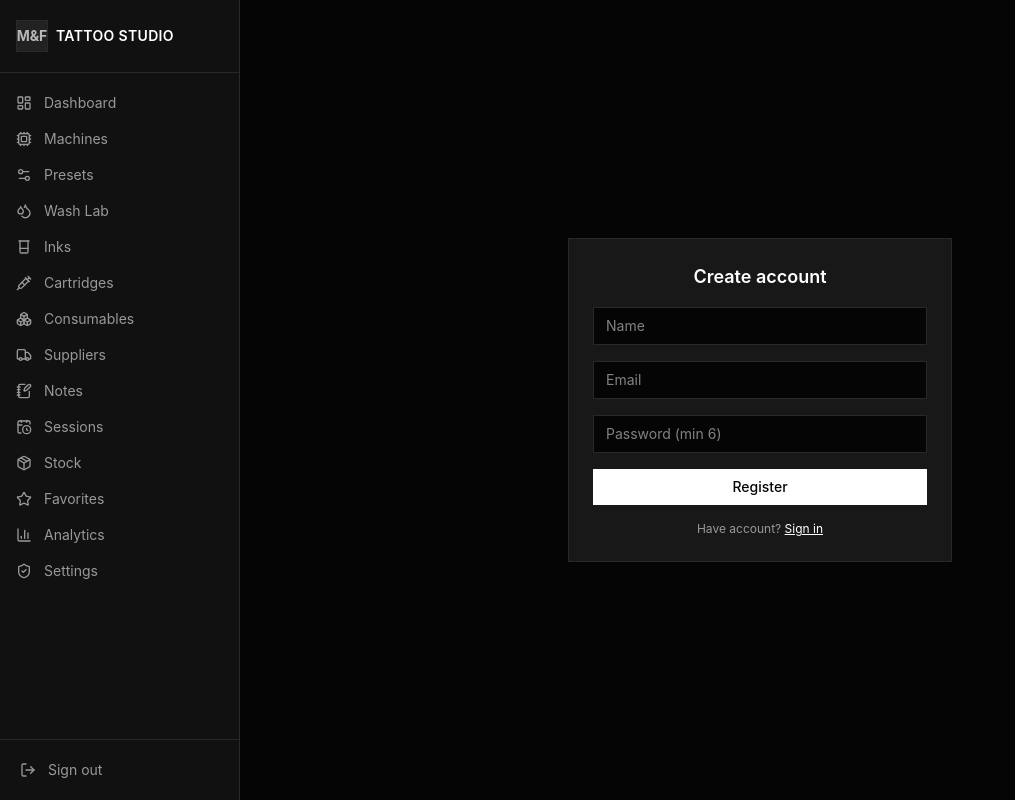
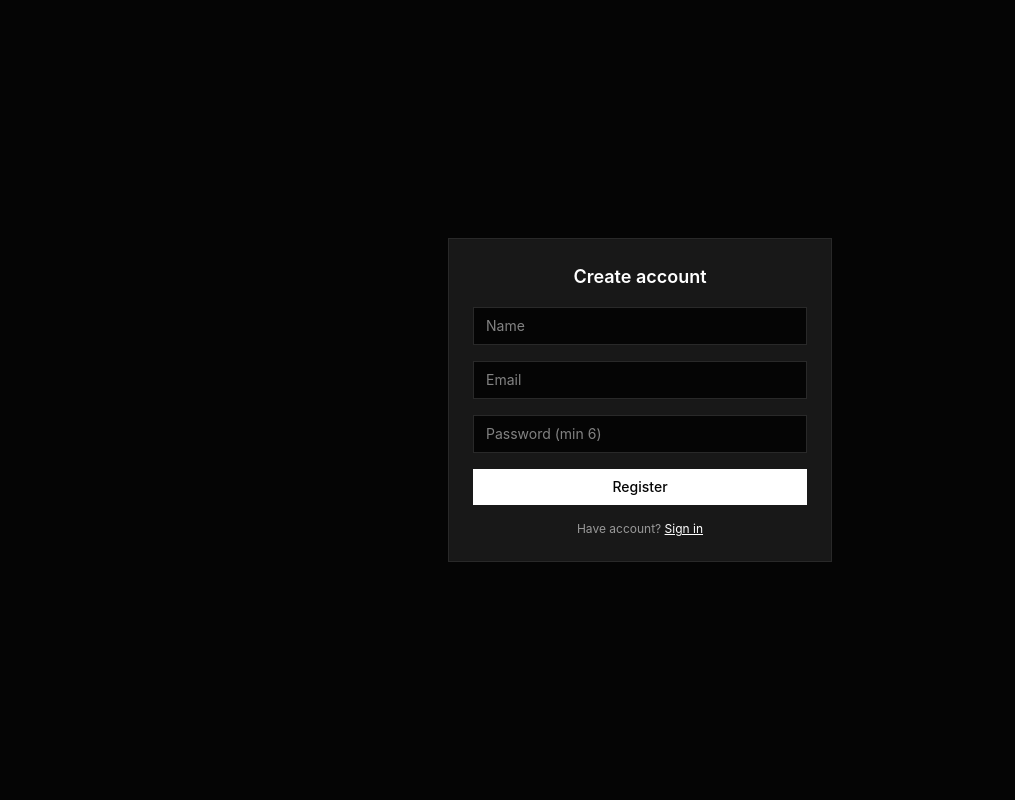
Before and after one commit to merolferdy-maker/mf-tattoo, a Next.js app: page /register in a window 1280 px wide. Shown: the whole page, without its empty margins (0-1015 px from the left). Built offline with nearby package versions, Linux system fonts and the light colour scheme.

Commit message:
Remove all nav components from layout to debug

```diff
--- a/src/app/layout.tsx
+++ b/src/app/layout.tsx
@@ -1,8 +1,6 @@
 import type { Metadata } from "next";
 import { Geist, Geist_Mono } from "next/font/google";
 import "./globals.css";
-import Sidebar from "@/components/Sidebar";
-import BottomNav from "@/components/BottomNav";
 
 const geistSans = Geist({ variable: "--font-geist-sans", subsets: ["latin"] });
 const geistMono = Geist_Mono({ variable: "--font-geist-mono", subsets: ["latin"] });
@@ -16,13 +14,9 @@ export default function RootLayout({ children }: { children: React.ReactNode })
   return (
     <html lang="en" className={`${geistSans.variable} ${geistMono.variable}`}>
       <body className="min-h-screen bg-background text-foreground">
-        <div className="flex min-h-screen">
-          <Sidebar />
-          <main className="flex-1 pb-20 md:pb-0">
-            {children}
-          </main>
-        </div>
-        <BottomNav />
+        <main className="flex-1 pb-20 md:pb-0">
+          {children}
+        </main>
       </body>
     </html>
   );
```
Also changed, not shown: 1 other file (tests, documents, lock files or other folders).
